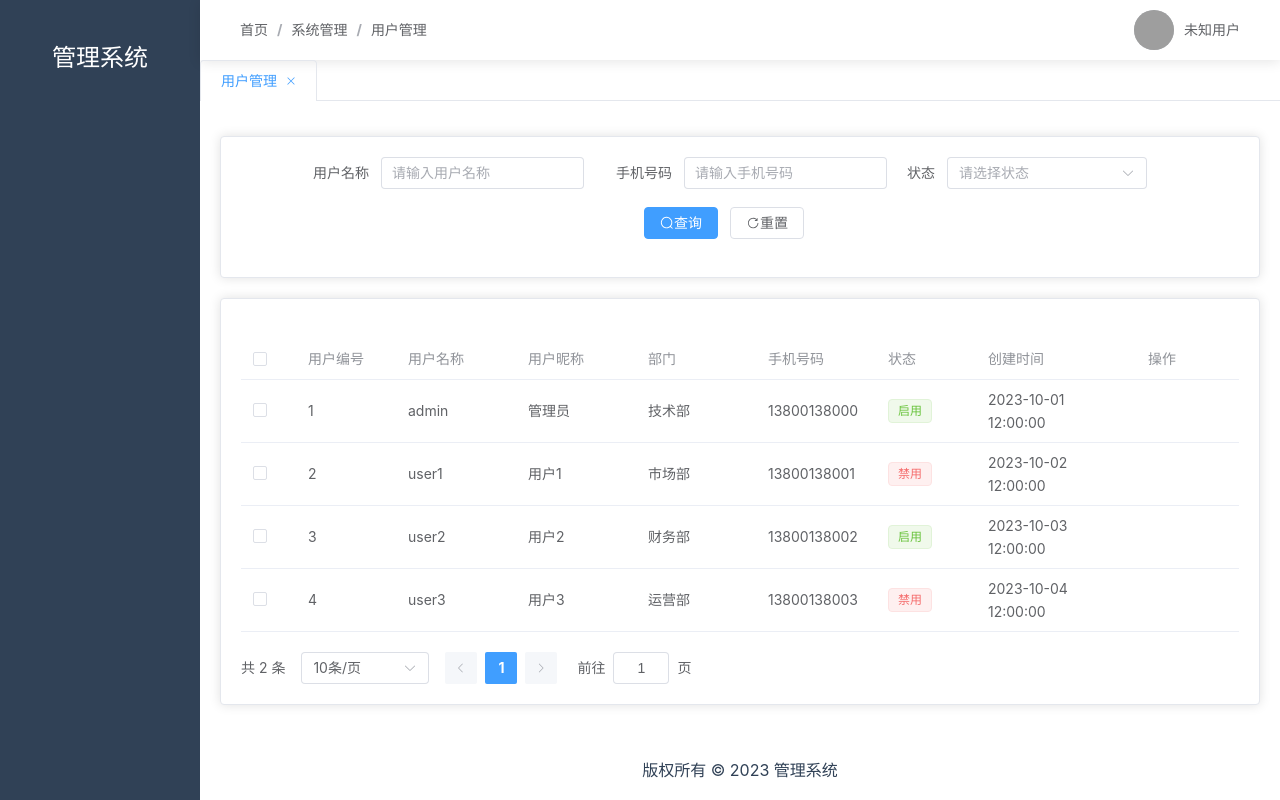
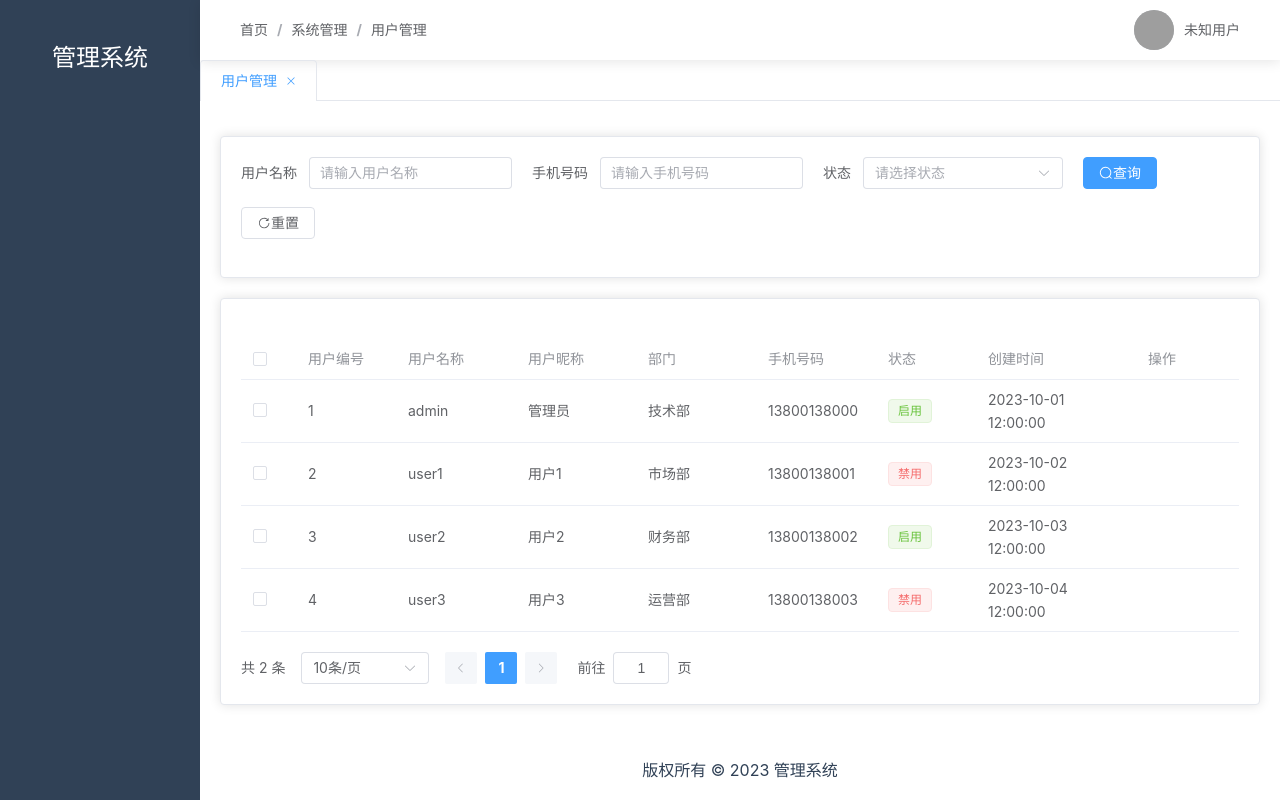
Before and after one commit to supermaodou/maodou-admin-web, a Vue app: page /system/user in a window 1280 px wide. Built offline with nearby package versions, Linux system fonts and the light colour scheme; sample sign-in values are in the browser's storage; grey boxes are pictures that could not be loaded.

Commit message:
修复登录和首页没有占满屏幕的问题，完善用户管理页面样式和增加修改功能

```diff
--- a/src/views/system/User.vue
+++ b/src/views/system/User.vue
@@ -2,8 +2,8 @@
   <div>
     <!-- 顶部：搜索过滤 -->
     <el-card style="margin-bottom: 20px;">
-      <el-form :inline="true" :model="searchForm" class="demo-form-inline">
-        <el-form-item label="用户名称">
+      <el-form :inline="true" :model="searchForm" class="demo-form-inline" style="display: flex; flex-wrap: wrap;">
+        <el-form-item label="用户名称" style="margin-right: 20px;">
           <el-input v-model="searchForm.username" placeholder="请输入用户名称"></el-input>
         </el-form-item>
         <el-form-item label="手机号码" style="margin-right: 20px;">
@@ -15,8 +15,10 @@
             <el-option label="禁用" value="0"></el-option>
           </el-select>
         </el-form-item>
+        <el-form-item style="margin-right: 20px;">
+          <el-button type="primary"  @click="onSearch"><el-icon><Search /></el-icon>查询</el-button>
+        </el-form-item>
         <el-form-item>
-          <el-button type="primary"  @click="onSearch"><el-icon><Search /></el-icon>查询</el-button>
           <el-button @click="onReset"><el-icon><RefreshRight /></el-icon>重置</el-button>
         </el-form-item>
       </el-form>
@@ -26,8 +28,8 @@
     <el-card>
       <!-- 功能按钮 -->
       <el-row style="margin-bottom: 20px;">
-        <el-col :span="24">
-          <el-button type="primary" @click="handleAdd" v-hasPermi="['system:user:add']"><el-icon><Plus /></el-icon>新增</el-button>
+        <el-col :span="24" style="display: flex; justify-content: flex-start;">
+          <el-button type="primary" @click="openDialog('add')" v-hasPermi="['system:user:add']"><el-icon><Plus /></el-icon>新增</el-button>
           <el-button type="danger" @click="handleBatchDelete" v-hasPermi="['system:user:batchDelete']">批量删除</el-button>
         </el-col>
       </el-row>
```
